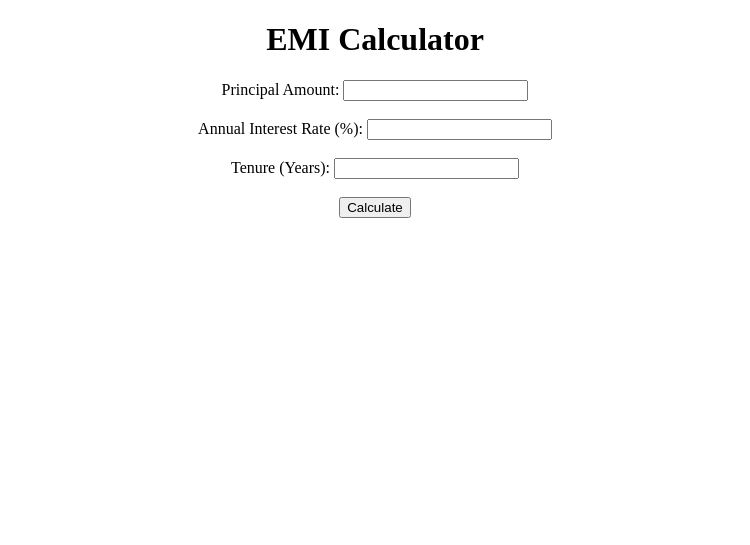
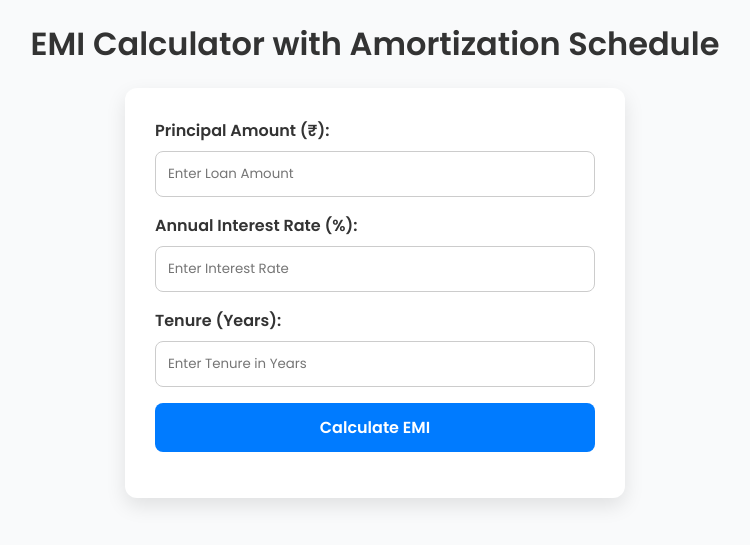
Before and after one commit to himxnshxx/emi_calculator, a Flask app: page / in a window 1280 px wide. Shown: the top 545 px of the page, without its empty margins (265-1015 px from the left). Run offline with Flask 3, Linux system fonts and the light colour scheme.

Commit message:
Fixed untracked files

```diff
--- a/templates/index.html
+++ b/templates/index.html
@@ -1,56 +1,120 @@
 <!DOCTYPE html>
 <html lang="en">
+
 <head>
   <meta charset="UTF-8" />
   <meta name="viewport" content="width=device-width, initial-scale=1.0" />
   <title>EMI Calculator</title>
+  <link href="https://fonts.googleapis.com/css2?family=Poppins:wght@400;600&display=swap" rel="stylesheet" />
   <style>
+    * {
+      margin: 0;
+      padding: 0;
+      box-sizing: border-box;
+      font-family: 'Poppins', sans-serif;
+    }
+
+    body {
+      background-color: #f9fafb;
+      color: #333;
+      padding: 20px;
+    }
+
+    h1, h2 {
+      text-align: center;
+      margin-bottom: 20px;
+    }
+
+    form {
+      background-color: white;
+      max-width: 500px;
+      margin: 20px auto;
+      padding: 30px;
+      border-radius: 12px;
+      box-shadow: 0 8px 20px rgba(0, 0, 0, 0.1);
+    }
+
+    label {
+      display: block;
+      margin-bottom: 8px;
+      font-weight: 600;
+    }
+
+    input, button {
+      width: 100%;
+      padding: 12px;
+      margin-bottom: 16px;
+      border: 1px solid #ccc;
+      border-radius: 8px;
+    }
+
+    button {
+      background-color: #007bff;
+      color: white;
+      border: none;
+      cursor: pointer;
+      font-size: 16px;
+      font-weight: 600;
+    }
+
+    button:hover {
+      background-color: #0056b3;
+    }
+
     table {
-      width: 80%;
-      margin: 20px auto;
+      width: 100%;
+      margin-top: 30px;
       border-collapse: collapse;
+      overflow-x: auto;
     }
+
     th, td {
-      border: 1px solid #ddd;
-      padding: 8px;
+      border: 1px solid #ccc;
+      padding: 12px;
       text-align: center;
     }
+
     th {
-      background-color: #4CAF50;
+      background-color: #007bff;
       color: white;
     }
+
     tr:nth-child(even) {
       background-color: #f2f2f2;
     }
-    h1, h2 {
+
+    .error {
+      color: red;
       text-align: center;
-    }
-    form {
-      text-align: center;
-      margin: 20px;
+      font-weight: bold;
     }
   </style>
 </head>
+
 <body>
-  <h1>EMI Calculator</h1>
+  <h1>EMI Calculator with Amortization Schedule</h1>
 
   <form method="post">
-    <label>Principal Amount: </label>
-    <input type="number" step="0.01" name="principal" required><br><br>
-    <label>Annual Interest Rate (%): </label>
-    <input type="number" step="0.01" name="rate" required><br><br>
-    <label>Tenure (Years): </label>
-    <input type="number" name="tenure" required><br><br>
-    <button type="submit">Calculate</button>
+    <label for="principal">Principal Amount (₹):</label>
+    <input type="number" step="0.01" name="principal" required placeholder="Enter Loan Amount" />
+
+    <label for="rate">Annual Interest Rate (%):</label>
+    <input type="number" step="0.01" name="rate" required placeholder="Enter Interest Rate" />
+
+    <label for="tenure">Tenure (Years):</label>
+    <input type="number" name="tenure" required placeholder="Enter Tenure in Years" />
+
+    <button type="submit">Calculate EMI</button>
   </form>
 
   {% if error %}
-    <h2 style="color:red;">{{ error }}</h2>
+  <p class="error">{{ error }}</p>
   {% endif %}
 
   {% if emi is not none %}
-    <h2>Your EMI: ₹{{ emi }}</h2>
+  <h2>Your Monthly EMI: ₹{{ emi }}</h2>
   <h2>Amortization Schedule</h2>
+
   <table>
     <thead>
       <tr>
@@ -75,4 +139,5 @@
   </table>
   {% endif %}
 </body>
+
 </html>
```
Lines whose indentation alone changed are shown as unchanged.
